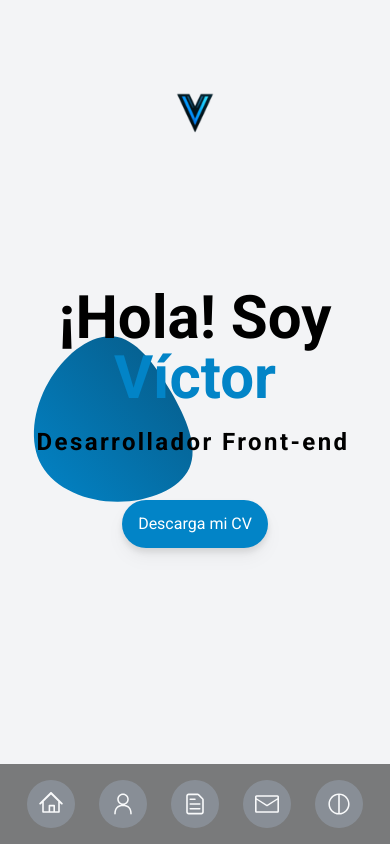
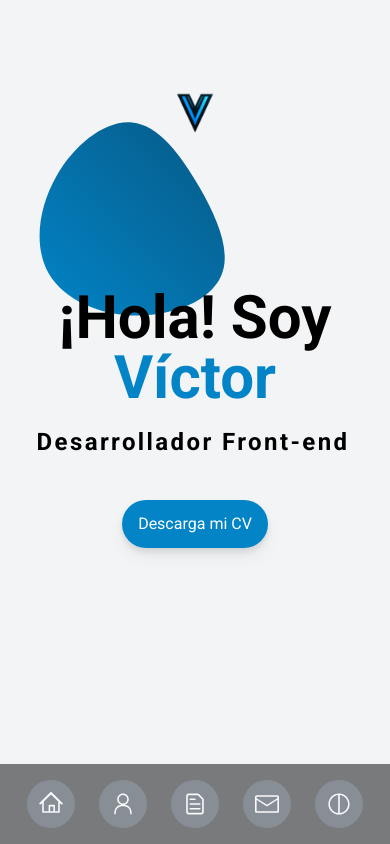
Before and after one commit to VictorEspejo/vicesp_porfolio, a React (Vite) app: page / in a window 390 px wide. Shown: the top 844 px of the page. Built offline with nearby package versions, Linux system fonts and the light colour scheme.

Commit message:
fix: top left bubble

```diff
--- a/src/views/Welcome/style.css
+++ b/src/views/Welcome/style.css
@@ -7,14 +7,15 @@
 #welcome_bg {
   background-image: url("../../assets/images/blob.svg");
   background-repeat: no-repeat;
-  background-size: 60%;
-  background-position: left;
+  background-size: 45%;
+  background-position: 0% 10%;
+  background-attachment: local;
 }
 
 @media (max-width: 768px) {
   #welcome_bg {
-    background-size: 60%;
-    background-position: center left;
+    background-size: 70%;
+    background-position: 0% 15%;
   }
 }
 
```
